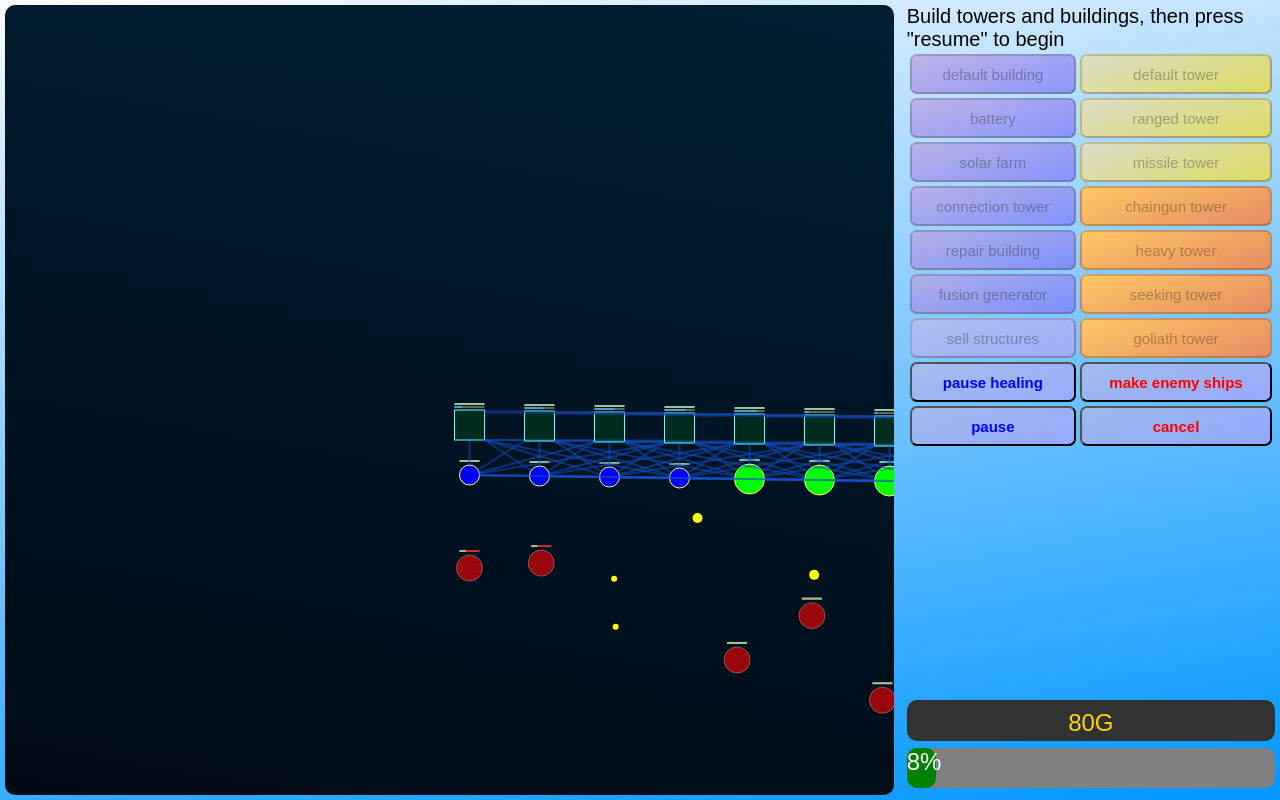
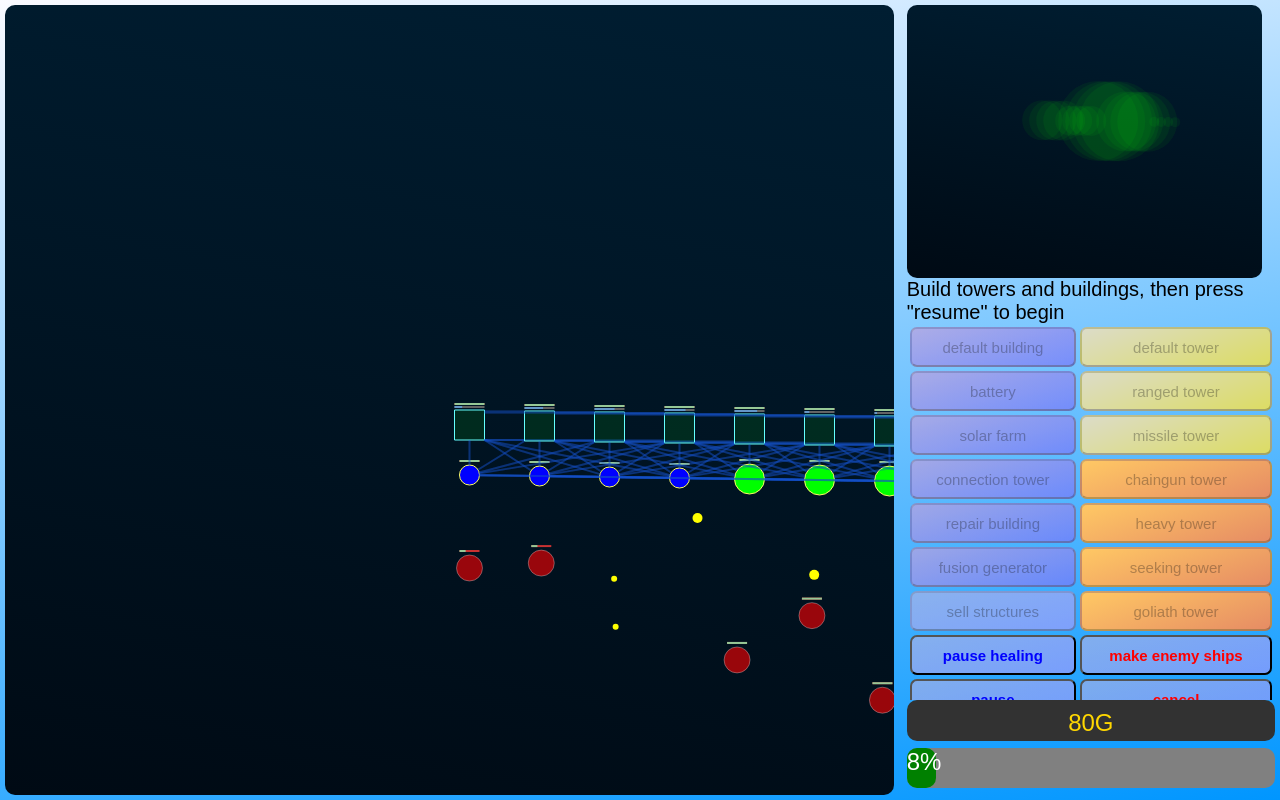
Before and after one commit to vinport16/KHE18, a plain HTML site: page index.html in a window 1280 px wide. Drawn offline with Linux system fonts and the light colour scheme.

Commit message:
added map

```diff
--- a/draw.js
+++ b/draw.js
@@ -2,6 +2,7 @@
 
 function drawEverything(state){
 	clearCanvas();
+  clearMap();
 	drawWorld(state);
 }
 
@@ -10,10 +11,13 @@ function drawWorld(state){
     gobj = state.world[i];
 		if(gobj.width != null){
 			drawBuilding(gobj, state);
+      mapDrawBuilding(gobj, state);
 		}else if(gobj instanceof Ship){
 			drawShip(gobj, state);
+      mapDrawShip(gobj, state);
 		}else if(gobj instanceof Tower){
 			drawTower(gobj, state);
+      mapDrawTower(gobj, state);
 		}else if(gobj instanceof Projectile){
       drawProjectile(gobj, state);
     }else{
@@ -40,6 +44,10 @@ function drawWorld(state){
 
 function clearCanvas(){
   ctx.clearRect(0,0,canvas.width,canvas.height);
+}
+
+function clearMap(){
+  maptx.clearRect(0,0,map.width,map.height);
 }
 
 function clearListeners(state){
@@ -79,6 +87,28 @@ function drawLine(v1, v2, stroke){
 	ctx.lineWidth = 2;
 	ctx.strokeStyle = stroke;
 	ctx.stroke();
+}
+
+function mapDrawTower(tower,state){
+  rp = relative(tower.position, state);
+  rp = divide(rp,mapscale);
+  rp = add(rp,{x:map.width/4, y:map.height/4});
+  radius = tower.range/mapscale;
+  maptx.beginPath();
+  maptx.arc(rp.x, rp.y, radius, 0, 2 * Math.PI, false);
+  maptx.fillStyle = "rgba(0,255,0,0.06)";
+  maptx.strokeStyle = "rgba(255,255,255,0.0)";
+  maptx.lineWidth = 1;
+  maptx.fill();
+  maptx.stroke();
+}
+
+function mapDrawBuilding(building, state){
+
+}
+
+function mapDrawShip(ship, state){
+
 }
 
 function drawTower(o,state){
--- a/index.html
+++ b/index.html
@@ -10,6 +10,7 @@
   <div class="display" id="display">
 
     <div class="textbox">
+      <canvas id="map" calss="map"></canvas>
       <div class="message" id="message">Build towers and buildings, then press "resume" to begin</div>
       <table class="buttons">
         <tr><td><button class="building" id="defaultBuilding">default building</button></td>
--- a/script.js
+++ b/script.js
@@ -78,11 +78,16 @@ function describeTower(element,tower){
 // setup
 
 var canvas = document.getElementById("canvas");
-
 canvas.width = (document.body.clientWidth-10) * 0.70 ;
 canvas.height = document.body.clientHeight - 10 ;
+var ctx = canvas.getContext("2d");
 
-var ctx = canvas.getContext("2d");
+
+var map = document.getElementById("map");
+map.width = (document.body.clientWidth-10) * 0.28 ;
+map.height = map.width/1.3 ;
+var maptx = map.getContext("2d");
+var mapscale = 10;
 
 function toggleHeal(){
   heal = !heal;
```
